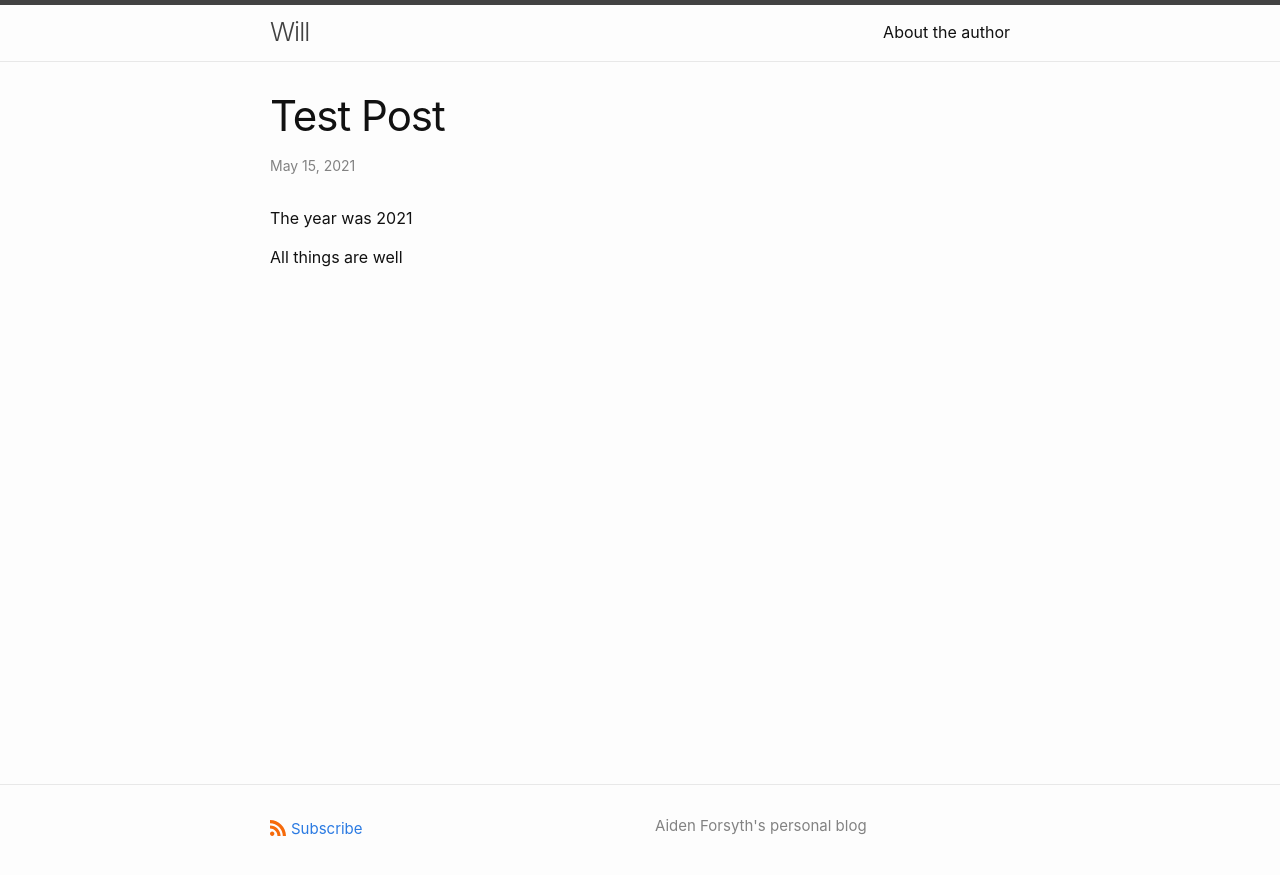
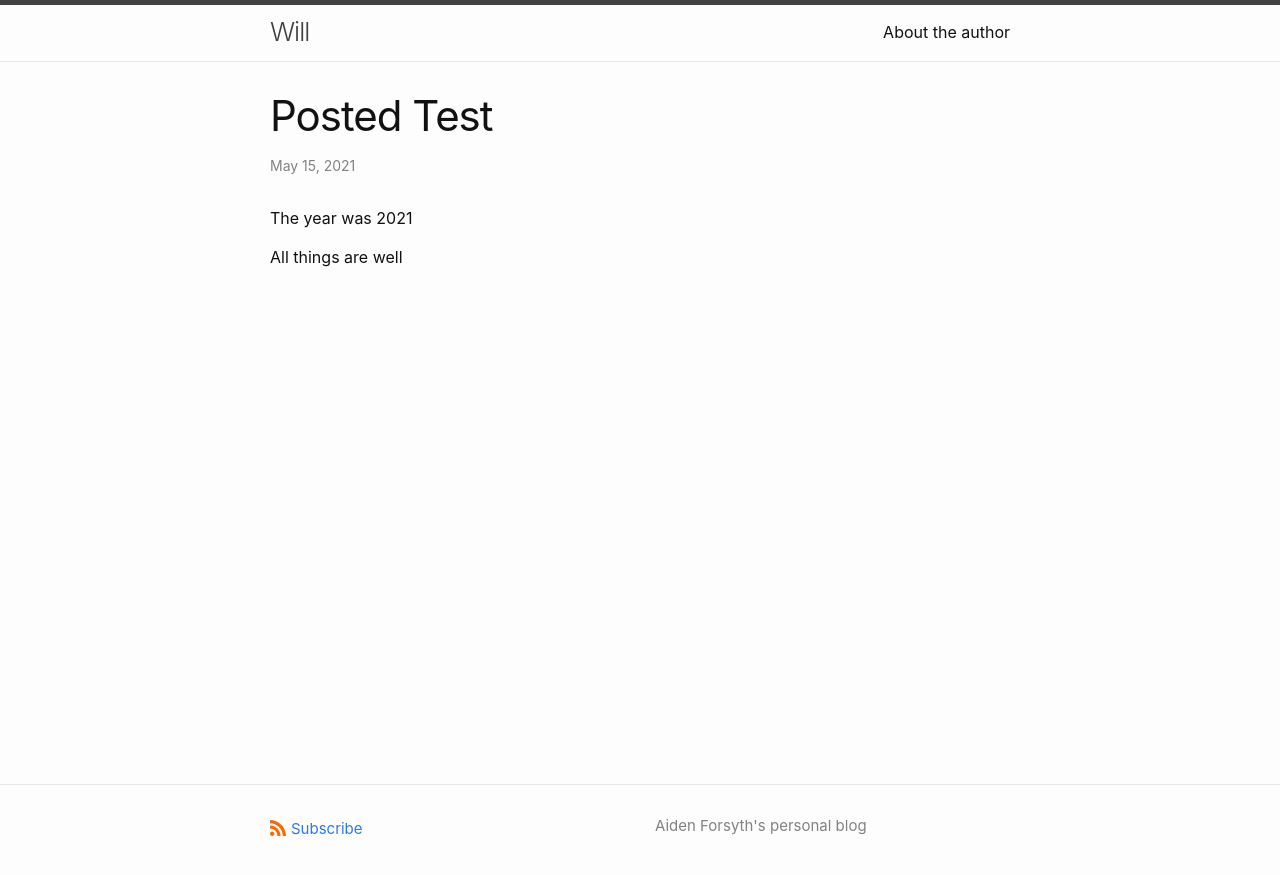
Before and after one commit to Aiden-Forsyth/Will, a Jekyll site: the page built from _posts/2021-05-15-test-post.md, in a window 1280 px wide. Shown: the top 875 px of the page. Built offline with Jekyll 4.4.1, drawn with Linux system fonts in a browser that asks for light colours; our own code applies the rules of GitHub Pages for plain Markdown files.

Commit message:
Update 2021-05-15-test-post.md

```diff
--- a/_posts/2021-05-15-test-post.md
+++ b/_posts/2021-05-15-test-post.md
@@ -1,5 +1,6 @@
 ---
-tags: test1
+layout: post
+title: Posted Test
 category: Is
 ---
 
```
